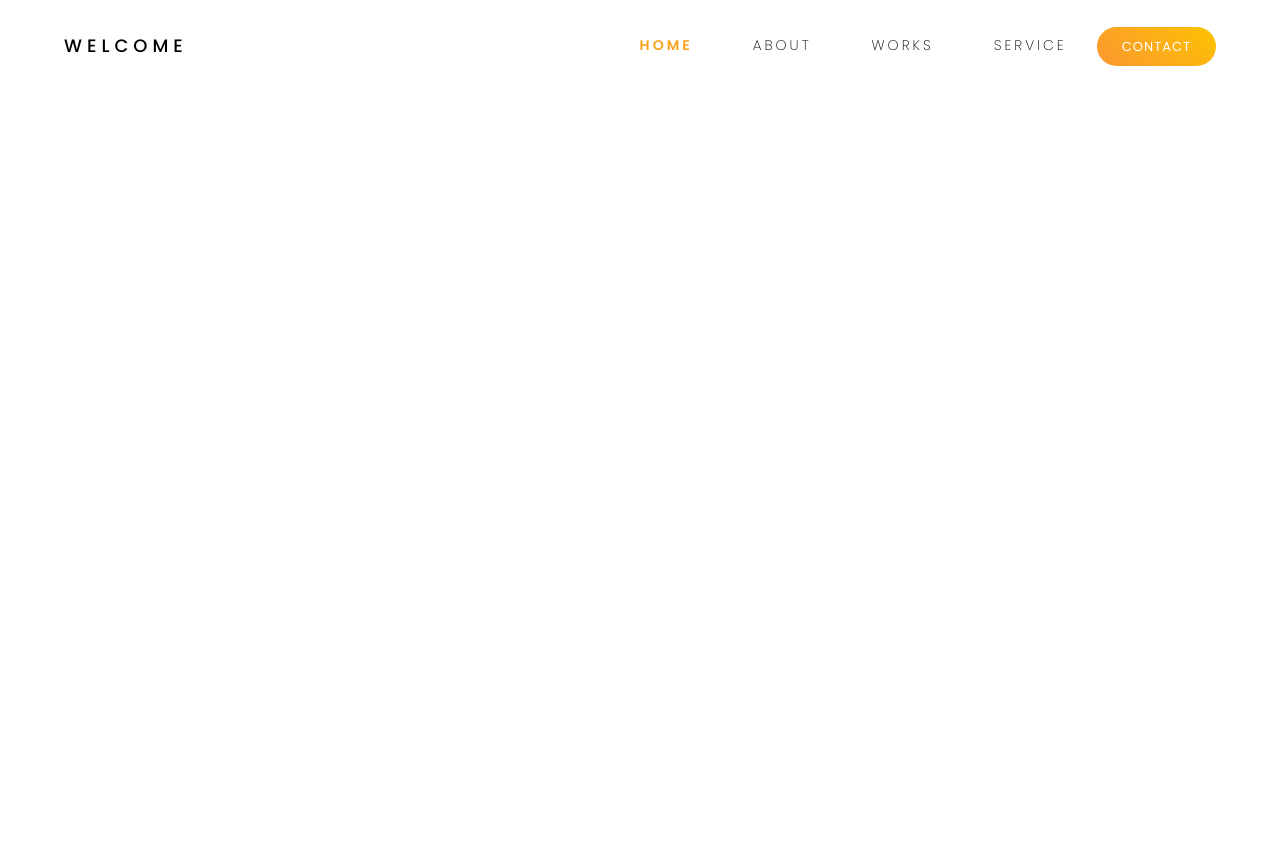
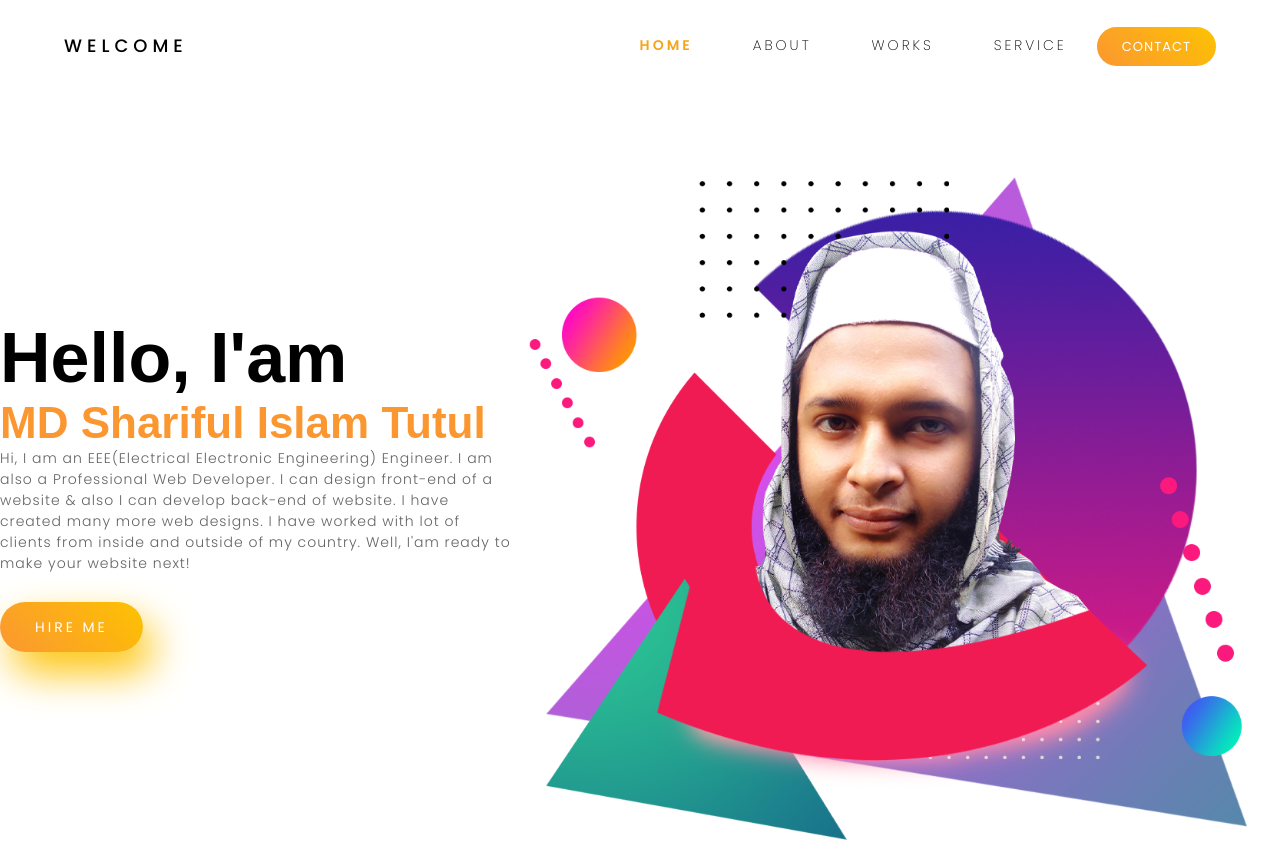
Before and after one commit to tutulportal/Portfolio-Basic-01, a plain HTML site: page index.html in a window 1280 px wide. Before the commit the page ends 800 px from the top, so only its background shows below. Drawn offline with Linux system fonts and the light colour scheme; a web font is replaced by a local one.

Commit message:
top hero section added

```diff
--- a/index.html
+++ b/index.html
@@ -38,7 +38,19 @@
 
     <!-- Top Hero Section Start -->
 
-
+    <section class="top-hero">
+        <div class="inner-hero">
+            <div class="hero-info">
+                <h1>Hello, I'am</h1>
+                <h1 id="my-name">MD Shariful Islam Tutul</h1>
+                <p>Hi, I am an EEE(Electrical Electronic Engineering) Engineer. I am also a Professional Web Developer. I can design front-end of a website & also I can develop back-end of website. I have created many more web designs. I have worked with lot of clients from inside and outside of my country. Well, I'am ready to make your website next!</p>
+                <a href="#">Hire Me</a>
+            </div>
+            <div class="hero-image">
+                <img src="img/gradient-shapes.png" alt="">
+            </div>
+        </div>
+    </section>
 
     <!-- Top Hero Section End -->
 
--- a/style.css
+++ b/style.css
@@ -1,4 +1,5 @@
 @import url('https://fonts.googleapis.com/css2?family=Poppins:ital,wght@0,100;0,200;0,300;0,400;0,500;0,600;0,700;0,800;0,900;1,100;1,200;1,300;1,400;1,500;1,600;1,700;1,800;1,900&display=swap');
+@import url('https://fonts.googleapis.com/css2?family=Arima:wght@100;200;300;400;500;600;700&display=swap');
 *{
     margin: 0;
     padding: 0;
@@ -97,3 +98,77 @@
 
 
 /* Header Part Design End */
+
+
+/* Top Hero Section Design Start */
+
+
+.top-hero{
+    width: 100%;
+    display: flex;
+    align-items: center;
+    justify-content: center;
+    flex-direction: column;
+}
+
+.inner-hero{
+    width: 1280px;
+    display: flex;
+    align-items: center;
+    justify-content: space-between;
+    flex-direction: row;
+}
+
+.hero-info{
+    width: 40%;
+}
+
+.hero-info h1{
+    font-size: 70px;
+    font-weight: 900;
+    font-family: 'Arima', sans-serif;
+}
+
+#my-name{
+    font-size: 44px;
+    color: #FB9731;
+}
+
+.hero-info p{
+    font-size: 14px;
+    font-weight: 300;
+    color: #646464;
+    line-height: 150%;
+    letter-spacing: 1px;
+    padding-bottom: 40px;
+}
+
+.hero-info a{
+    text-decoration: none;
+    color: #fff;
+    background-image: linear-gradient(45deg, #FB9731, #FDC202);
+    transition: 0.5s all ease-in-out;
+    padding: 15px 35px;
+    border-radius: 50px;
+    text-transform: uppercase;
+    letter-spacing: 3px;
+    font-size: 14px;
+    font-weight: 400;
+    box-shadow: 10px 20px 40px #FDC202;
+}
+
+.hero-info a:hover{
+    box-shadow: 10px 20px 40px #ECA9FF;
+}
+
+.hero-image{
+    width: 60%;
+}
+
+.hero-image img{
+    width: 100%;
+}
+
+
+
+/* Top Hero Section Design End */
```
